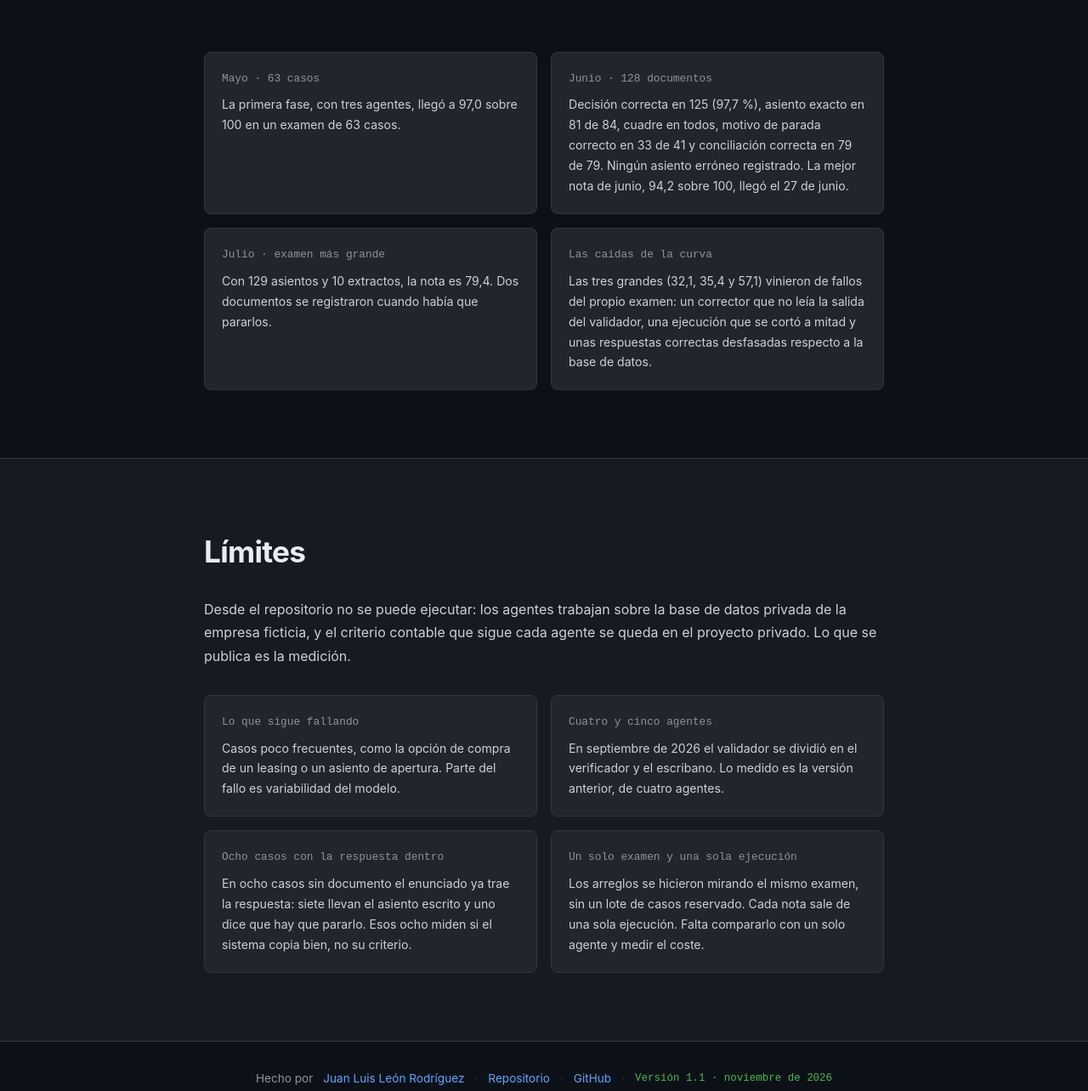
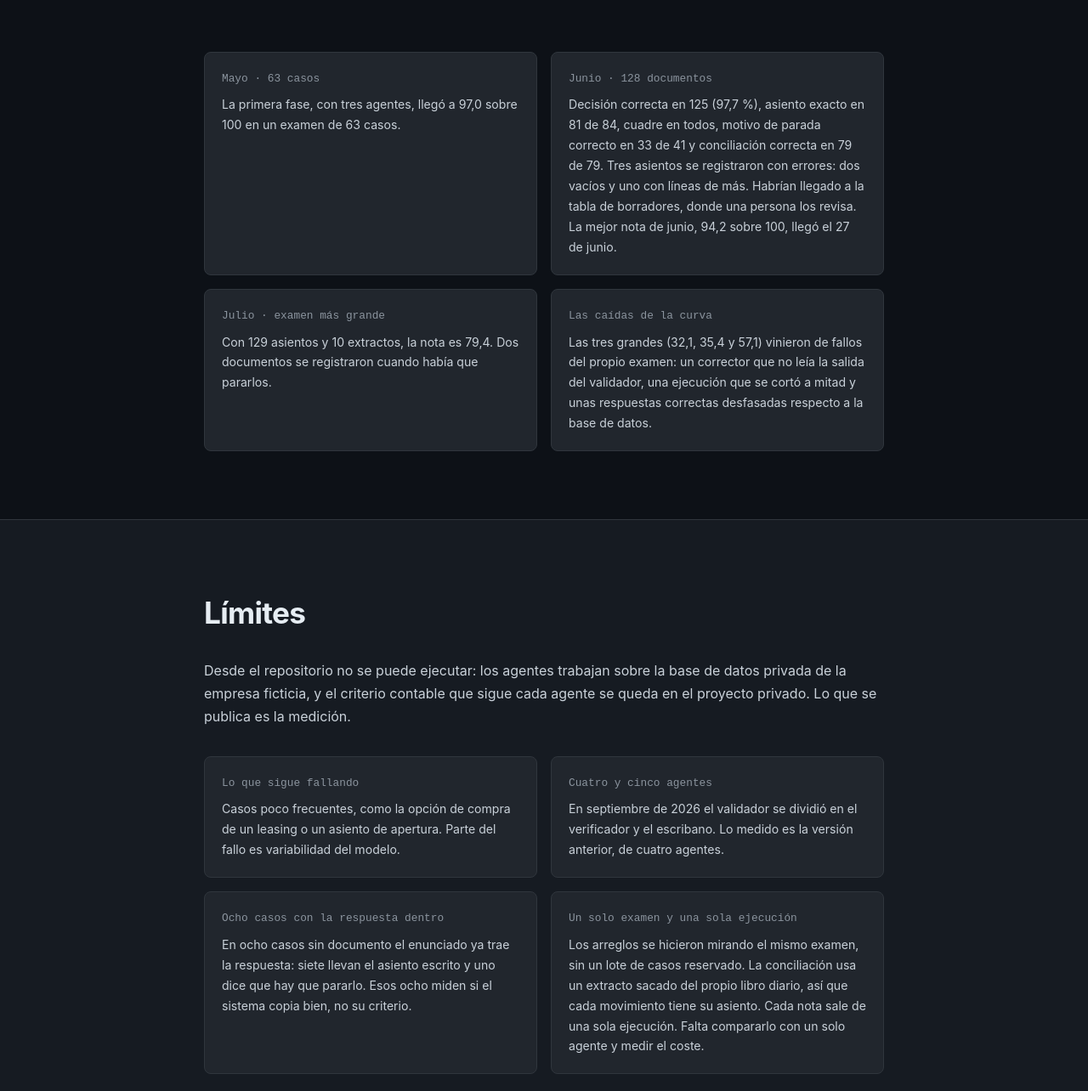
Before and after one commit to jleonceo/accounting-agent-swarm, a plain HTML site: page index.html in a window 1280 px wide. Shown: the part 4828-6112 px from the top of the page at 85% size. Drawn offline with Linux system fonts and the light colour scheme.

Commit message:
Junio: tres asientos registrados con errores, y el límite de la conciliación

```diff
--- a/index.html
+++ b/index.html
@@ -218,7 +218,7 @@
         </div>
         <div class="lesson">
           <div class="lesson-run" data-es="Junio · 128 documentos" data-en="June · 128 documents"></div>
-          <div class="lesson-text" data-es="Decisión correcta en 125 (97,7 %), asiento exacto en 81 de 84, cuadre en todos, motivo de parada correcto en 33 de 41 y conciliación correcta en 79 de 79. Ningún asiento erróneo registrado. La mejor nota de junio, 94,2 sobre 100, llegó el 27 de junio." data-en="Right decision in 125 (97.7%), exact entry in 81 of 84, balanced in all, right reason for stopping in 33 of 41 and correct reconciliation in 79 of 79. No wrong entry recorded. The best June score, 94.2 out of 100, came on 27 June."></div>
+          <div class="lesson-text" data-es="Decisión correcta en 125 (97,7 %), asiento exacto en 81 de 84, cuadre en todos, motivo de parada correcto en 33 de 41 y conciliación correcta en 79 de 79. Tres asientos se registraron con errores: dos vacíos y uno con líneas de más. Habrían llegado a la tabla de borradores, donde una persona los revisa. La mejor nota de junio, 94,2 sobre 100, llegó el 27 de junio." data-en="Right decision in 125 (97.7%), exact entry in 81 of 84, balanced in all, right reason for stopping in 33 of 41 and correct reconciliation in 79 of 79. Three entries were recorded with errors: two empty and one with extra lines. They would have reached the drafts table, where a person reviews them. The best June score, 94.2 out of 100, came on 27 June."></div>
         </div>
         <div class="lesson">
           <div class="lesson-run" data-es="Julio · examen más grande" data-en="July · larger test set"></div>
@@ -252,7 +252,7 @@
         </div>
         <div class="lesson">
           <div class="lesson-run" data-es="Un solo examen y una sola ejecución" data-en="One test set and one run"></div>
-          <div class="lesson-text" data-es="Los arreglos se hicieron mirando el mismo examen, sin un lote de casos reservado. Cada nota sale de una sola ejecución. Falta compararlo con un solo agente y medir el coste." data-en="The fixes were made looking at the same test set, with no held-out batch of cases. Each score comes from a single run. A comparison with a single agent and a measure of cost are still missing."></div>
+          <div class="lesson-text" data-es="Los arreglos se hicieron mirando el mismo examen, sin un lote de casos reservado. La conciliación usa un extracto sacado del propio libro diario, así que cada movimiento tiene su asiento. Cada nota sale de una sola ejecución. Falta compararlo con un solo agente y medir el coste." data-en="The fixes were made looking at the same test set, with no held-out batch of cases. The reconciliation uses a statement taken from the ledger itself, so every movement has its entry. Each score comes from a single run. A comparison with a single agent and a measure of cost are still missing."></div>
         </div>
       </div>
     </div>
```
Also changed, not shown: 4 other files.
